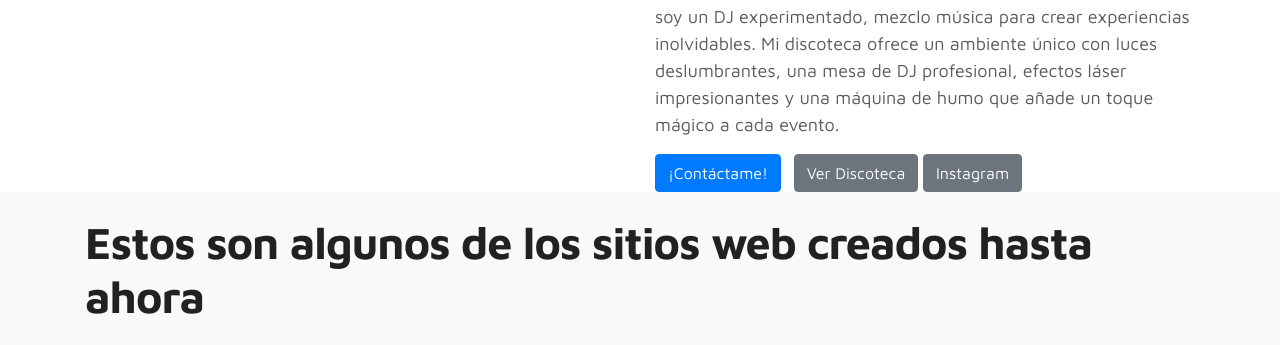
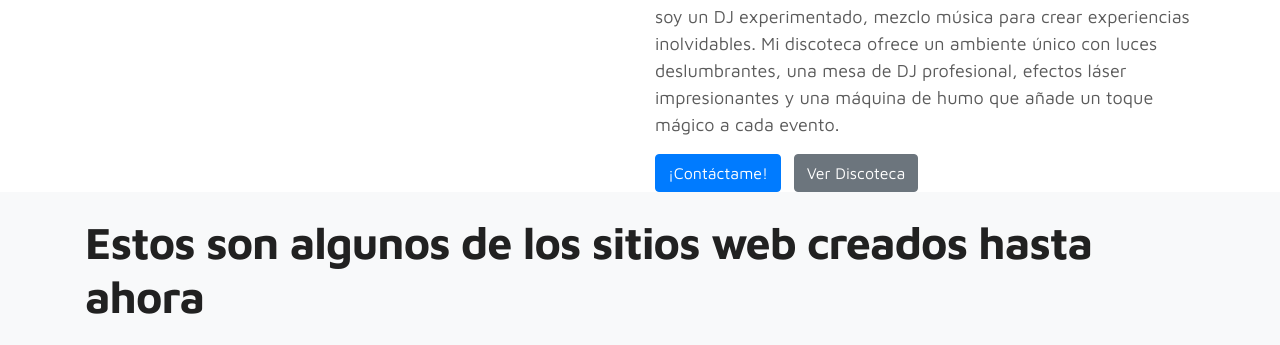
Before and after one commit to Joaquinnoble777/sitioweb, a plain HTML site: page index.html in a window 1280 px wide. Shown: the part 1246-1591 px from the top of the page. Drawn offline with nearby package versions, Linux system fonts and the light colour scheme; a script that the page names is missing.

Commit message:
Add files via upload

```diff
--- a/index.html
+++ b/index.html
@@ -135,7 +135,6 @@ https://www.tooplate.com/view/2115-marvel
 			<p> soy un DJ experimentado, mezclo música para crear experiencias inolvidables. Mi discoteca ofrece un ambiente único con luces deslumbrantes, una mesa de DJ profesional, efectos láser impresionantes y una máquina de humo que añade un toque mágico a cada evento.</p>
 			<a href=   "https://wa.me/59896107885?text=Hola,me contacto por tu sitio web." target="_blank" class="btn btn-primary mr-2">¡Contáctame!</a>
 			<a href="https://magical-peony-f2770f.netlify.app" target="_blank" class="btn btn-secondary">Ver Discoteca</a>
-			<a href="https://www.instagram.com/ezequiel_noble/" target="_blank" class="btn btn-secondary">Instagram</a>
 
 		</div>
 
```
